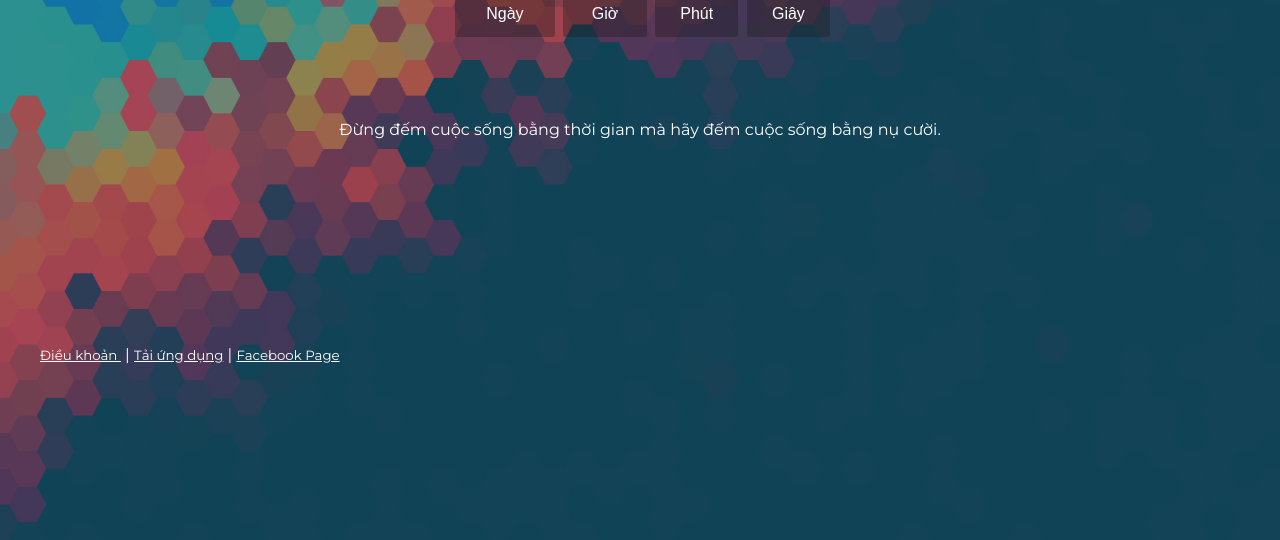
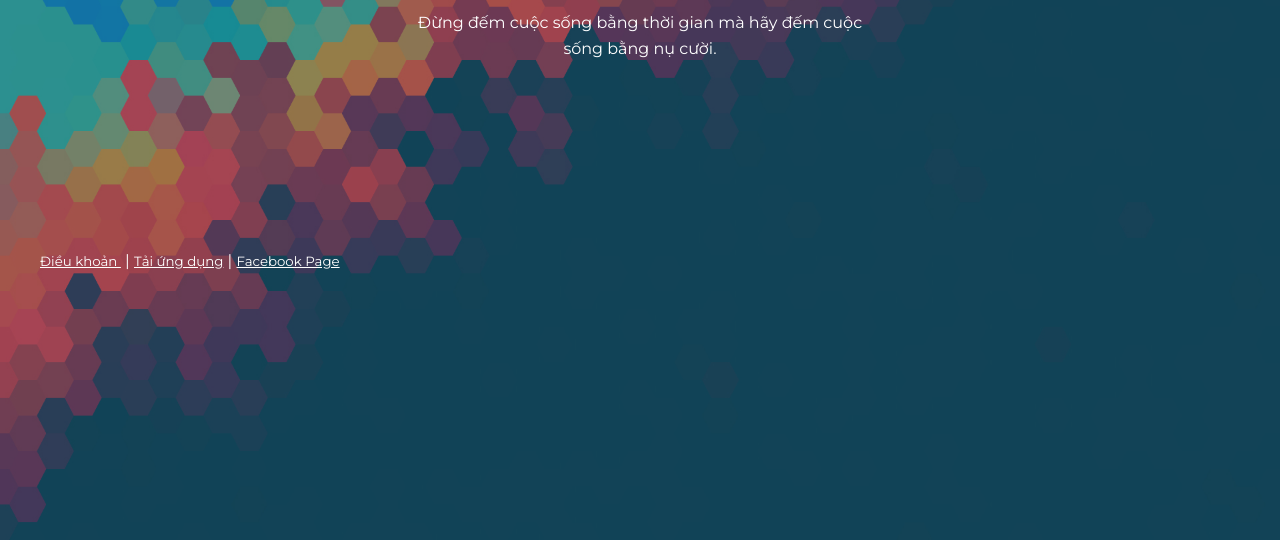
Before and after one commit to helloimfrog/demnguocngaythi, a plain HTML site: page index.html in a window 1280 px wide. Shown: the part 260-800 px from the top of the page. Drawn offline with Linux system fonts and the light colour scheme.

Commit message:
doi giao dien countdown

```diff
--- a/css/style.css
+++ b/css/style.css
@@ -46,7 +46,11 @@ a:focus {
  * Main Wraper
  *-------------------------------------------------------------*/
   .wraper{
+<<<<<<< HEAD
 	margin-top: 60px;
+=======
+	margin-top: 40px;
+>>>>>>> doi giao dien countdown
     padding: 1%;
     color: #fff;
 }
@@ -63,9 +67,16 @@ a:focus {
  * Quote
  *-------------------------------------------------------------*/
 .quote-words{
+<<<<<<< HEAD
 	margin-top: 50px;
 	margin-left: 20px;
 	margin-right: 20px;
+=======
+	margin-top: 0px;
+	margin-left: 20px;
+    margin-right: 20px;
+    width: 480px;
+>>>>>>> doi giao dien countdown
 }
 
 
```
